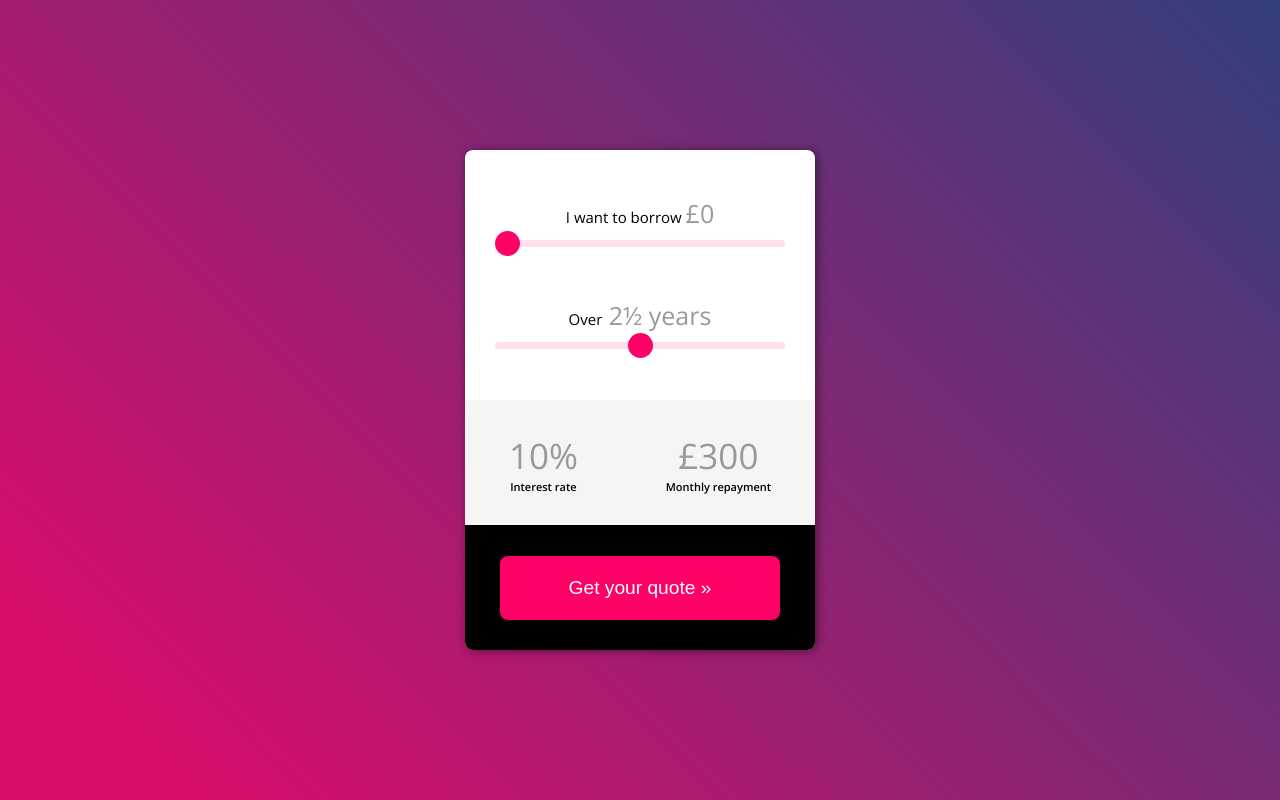
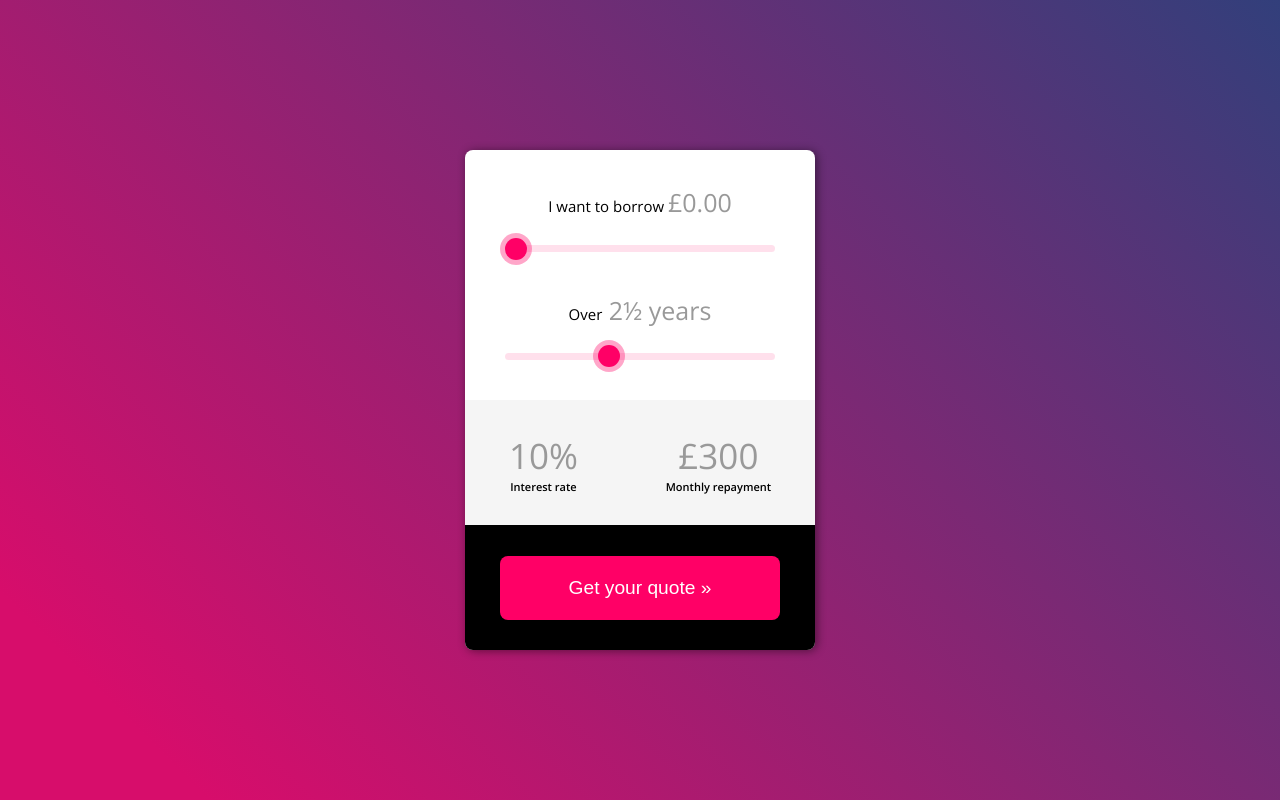
Before and after one commit to frank-mck/loan-calculator-ts-react, a React (Create React App) app: page / in a window 1280 px wide. Built offline with nearby package versions, Linux system fonts and the light colour scheme.

Commit message:
feat: completing logic for sliders

```diff
--- a/src/components/Sliders.tsx
+++ b/src/components/Sliders.tsx
@@ -4,11 +4,11 @@ export const Sliders: React.FC = () => {
   const [years, setYears] = React.useState<number>(50);
   const [borrowing, setBorrowing] = React.useState<number>(0);
 
-  const getBorrowAmount = () => {
+  const getBorrowAmount = (): string | number => {
     return borrowing >= 1000 ? borrowing.toString().replace(/\B(?=(\d{3})+(?!\d))/g, ",") : borrowing;
   }
 
-  const getBorrowingYears = () => {
+  const getBorrowingYears = (): string | number => {
     let year = years / 2 * 0.1;
     let halfAYear = years * 0.1 % 2 == 1
     if (halfAYear) {
@@ -18,15 +18,13 @@ export const Sliders: React.FC = () => {
     }
   }
 
-  const s = "s"
-
   return (
     <div className ="calculator__sliders">
 
       <div className="calculator__sliders-borrow">
         <div className="slider-info">
           <p className="slider-primary-text">I want to borrow <span className="slider-secondary-text">
-              £{getBorrowAmount()}
+              £{getBorrowAmount() + ".00"}
             </span>
           </p>
         </div>
@@ -41,12 +39,12 @@ export const Sliders: React.FC = () => {
         <div className="slider-info">
           <p className="slider-primary-text">Over
             <span className="slider-secondary-text"> {getBorrowingYears()}</span>
-            {years * 0.1 % 2 == 1 ? <span className="slider-secondary-text">&#189; year{years > 1 ? s : ""}</span> : null}
+            {years * 0.1 % 2 == 1 ? <span className="slider-secondary-text">&#189; year{years > 1 ? "s" : ""}</span> : null}
           </p>
 
         </div>
         <input data-testid="years-slider" type="range"
-          min="0" max="100" value={years}
+          min="20" max="100" value={years}
           onChange={(e) => setYears(parseInt(e.target.value))}
           className="slider-2" step="10">
         </input>
--- a/src/styles/App.css
+++ b/src/styles/App.css
@@ -66,7 +66,7 @@ body {
 
 .calculator .slider-1, .calculator .slider-2 {
   -webkit-appearance: none;
-  width: 290px;
+  width: 270px;
   height: 7px;
   border-radius: 5px;
   background: #ff00661f;
@@ -79,11 +79,13 @@ body {
 .calculator .slider-1::-webkit-slider-thumb, .calculator .slider-2::-webkit-slider-thumb {
   -webkit-appearance: none;
   appearance: none;
-  width: 25px;
-  height: 25px;
+  width: 22px;
+  height: 22px;
   border-radius: 50%;
   background: #ff0066;
   cursor: pointer;
+  -webkit-box-shadow: 0 0 0 5px #ff006659;
+          box-shadow: 0 0 0 5px #ff006659;
 }
 
 .calculator .slider-info {
@@ -96,6 +98,7 @@ body {
   -webkit-box-pack: center;
       -ms-flex-pack: center;
           justify-content: center;
+  margin-bottom: 1rem;
 }
 
 .calculator .slider-primary-text {
--- a/src/styles/App.scss
+++ b/src/styles/App.scss
@@ -47,7 +47,7 @@ body {
 
   & .slider-1, .slider-2 {
     -webkit-appearance: none;
-    width: 290px;
+    width: 270px;
     height: 7px;
     border-radius: 5px;
     background: $slider-background;
@@ -58,18 +58,20 @@ body {
     &::-webkit-slider-thumb {
       -webkit-appearance: none;
       appearance: none;
-      width: 25px;
-      height: 25px;
+      width: 22px;
+      height: 22px;
       border-radius: 50%;
       background: $button-color;
       cursor: pointer;
+      box-shadow: 0 0 0 5px $slider-btn;
     }
-}
+  }
 
   & .slider-info {
     display: flex;
     align-items: center;
     justify-content: center;
+    margin-bottom: 1rem;
   }
 
   & .slider-primary-text {
--- a/src/styles/_variables.scss
+++ b/src/styles/_variables.scss
@@ -3,6 +3,7 @@ $gradient-right: #323f7b;
 
 $button-color: #ff0066;
 $slider-background: #ff00661f;
+$slider-btn: #ff006659;
 $primary-color: #000;
 $secondary-color: #999;
 
```
Also changed, not shown: 1 other file (tests, documents, lock files or other folders).
